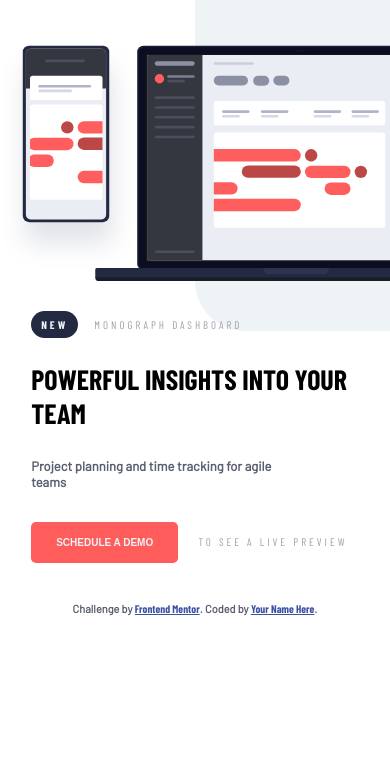
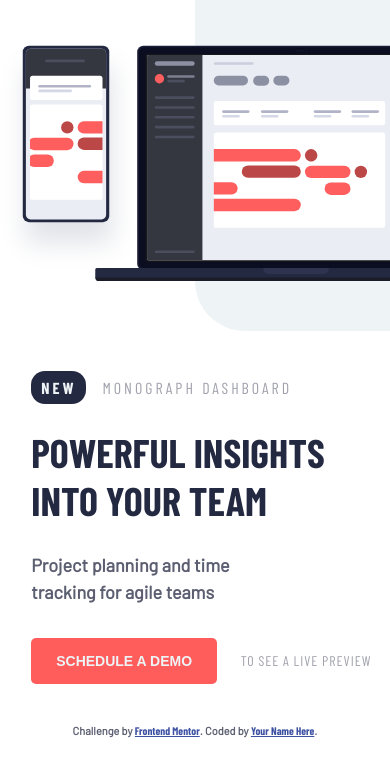
Before and after one commit to mladendjokovic/project-tracking-intro, a plain HTML site: page index.html in a window 390 px wide. Shown: the part 94-870 px from the top of the page. Drawn offline with nearby package versions, Linux system fonts and the light colour scheme.

Commit message:
minor changes to hero text

```diff
--- a/index.html
+++ b/index.html
@@ -29,9 +29,9 @@
   </header>
   <main>
   <div class="hero-text">
-    <h3>
+    <h2>
       <span>New</span>Monograph Dashboard
-    </h3>
+    </h2>
     <h1>
       Powerful insights into your team
     </h1>
--- a/main.css
+++ b/main.css
@@ -7,8 +7,7 @@
     --grayish-blue: hsl(231, 7%, 65%);
     --light-grayish-blue: hsl(207, 33%, 95%);
 }
-/* *, *::before, *::after  */
-*{
+*, *::before, *::after {
     margin: 0;
     padding: 0;
     -moz-box-sizing: border-box;
@@ -28,7 +27,7 @@ main, nav {
     justify-content: space-between;
 }
 nav {
-    width: 80%;
+    width: 78%;
     margin: 60px auto 0;
     align-items: center;
 }
@@ -44,8 +43,9 @@ li a {
     font-weight: 700;
     color: var(--very-dark-blue);
     text-transform: uppercase;
+    letter-spacing: 3px;
     text-decoration: none;
-    font-size: 14px;
+    font-size: 15px;
 }
 .unique a {
     margin-left: 80px;
@@ -70,7 +70,7 @@ li:hover {
     cursor: pointer;
 }
 main {
-    margin: 120px 0 0 10%;
+    margin: 120px 0 0 11%;
 }
 .hero {
     width: 53.125%;
@@ -78,23 +78,28 @@ main {
 }
 .hero img {
     display: block;
-    height: 455px;
+    height: 464px;
     width: auto;
 }
 .hero-text {
     justify-self: center;
     margin-top: 30px;
-    width: 35%;
+    width: 40%;
+}
+h2, h3 {
+    text-transform: uppercase;
+    color: var(--grayish-blue);
+    letter-spacing: 4px;
+    font-weight: 400;
+}
+h2 {
+    font-size: 18px;
 }
 h3 {
-    text-transform: uppercase;
-    color: var(--grayish-blue);
-    font-size: 14px;
-    letter-spacing: 4px;
-    font-weight: 400;
+    font-size: 16px;
     white-space: nowrap;
 }
-h3 span {
+h2 span {
     background-color: var(--very-dark-blue);
     display: inline-block;
     padding: 7px 10px;
@@ -106,23 +111,25 @@ h3 span {
 h1 {
     text-transform: uppercase;
     font-weight: 700;
-    font-size: 45px;
+    font-size: 65px;
     margin: 29px 0 45px 0;
+    color: var(--very-dark-blue);
 }
 
 p {
     color: var(--dark-grayish-blue);
-    font-size: 15px;
+    font-size: 20px;
     font-family: 'Barlow', sans-serif;
     font-weight: 700;
     margin-bottom: 50px;
     width: 70%;
+    line-height: 150%;
 }
 
 button {
     color: var(--light-grayish-blue);
     background-color: var(--red);
-    font-size: 14px;
+    font-size: 18px;
     padding: 18px 34px;
     text-transform: uppercase;
     border: none;
@@ -161,11 +168,8 @@ body::before {
     main {
         margin-top: 100px;
     }
-    .hero img{
-        height: 400px;
-    }
     .hero-text {
-        width: 44%;
+        width: 46%;
     }
     h3 {
         letter-spacing: 3px;
@@ -195,9 +199,6 @@ body::before {
     .hero img{
         height: 400px;
     }
-    h3 {
-        white-space: nowrap;
-    }
 }
 
 @media screen and (max-width: 760px) {
@@ -215,11 +216,10 @@ body::before {
         margin-left: 0;
     }
     .hero img {
-        height: 300px;
         margin: 0 auto;
     }
     .hero-text {
-        margin-left: 8%;
+        margin:90px 0 0 8%;
         order: 2;
         width: unset;
         max-width: 100%;
@@ -228,10 +228,7 @@ body::before {
         font-size: 45px;
         margin: 24px 0 28px 0;
     }
-    h3, p {
-        font-size: 14px;
-    }
-    h3 {
+    h2 {
         letter-spacing: 3px;
     }
     p {
@@ -242,7 +239,7 @@ body::before {
     }
 
 }
-@media screen and (max-width: 550px) {
+@media screen and (max-width: 650px) {
     main {
         margin-top: 60px;
     }
@@ -301,20 +298,27 @@ body::before {
         display: none;
     }
 }
-@media screen and (max-width: 400px) {
+@media screen and (max-width: 500px) {
     .hero img {
         height:  240px;
     }
     h1 {
-        font-size: 28px;
+        font-size: 40px;
+    }
+    h2 {
+        font-size: 16px;
+    }
+    p {
+        font-size: 18px;
     }
     h3 {
-        font-size: 11px;
-    }
-    p {
-        font-size: 13px;
+        font-size: 14px;
+        letter-spacing: 1px;
+        white-space: unset;
     }
     button {
-        font-size: 10px;
+        font-size: 14px;
+        padding: 15px 25px;
+        margin-right: 20px;
     }
 }
```
